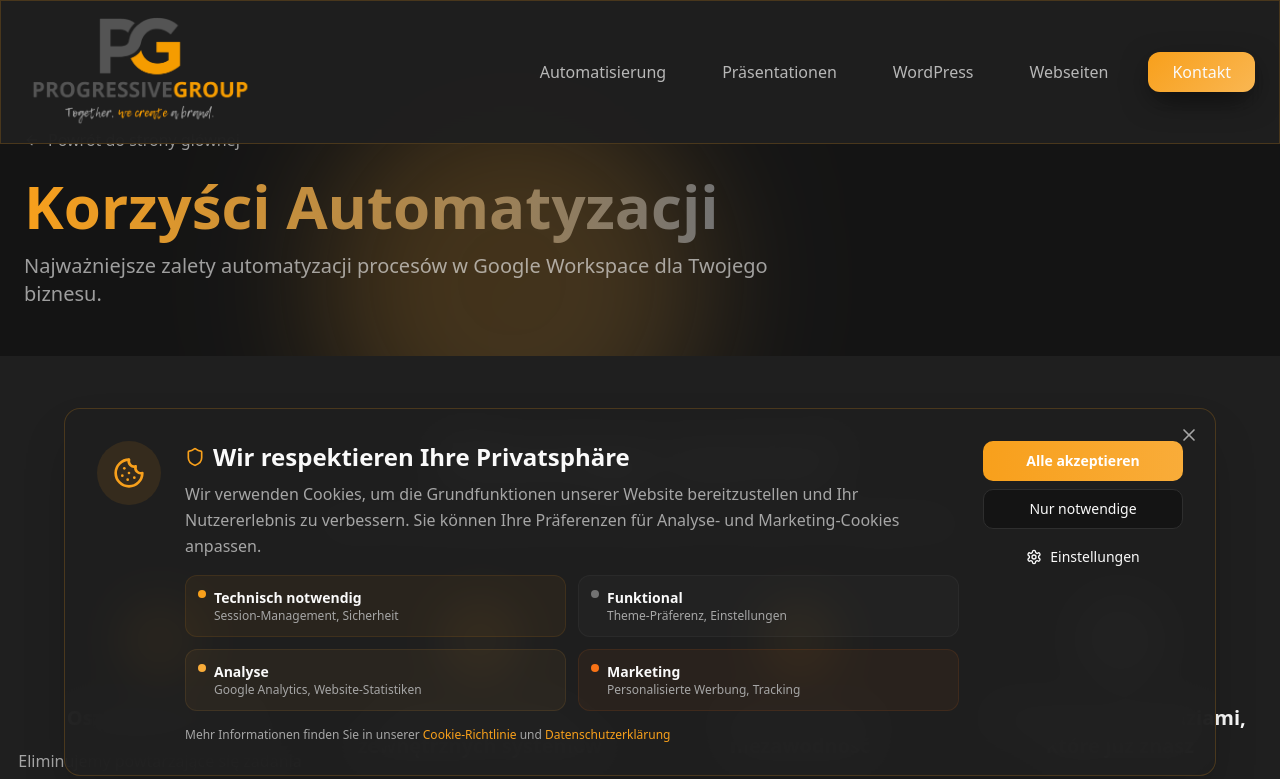
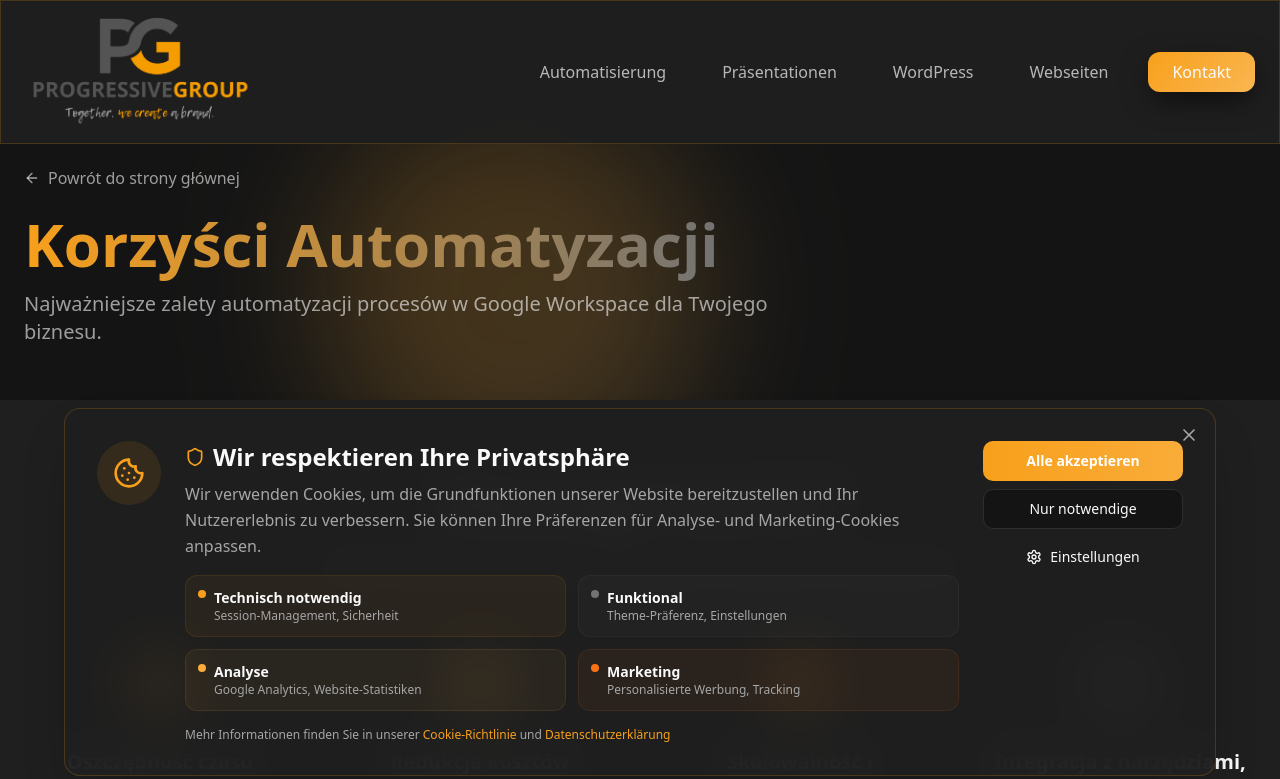
Before and after one commit to Centrumbip/progressivegroup-ch-de-ffd96cee, a React (Vite) app: page /korzysci-automatyzacji in a window 1280 px wide. Shown: the top 779 px of the page. Built offline with nearby package versions, Linux system fonts and the light colour scheme; the HTML template or start-up script is replaced by a standard one.

Commit message:
Fix: Adjust padding on automation benefits page

```diff
--- a/src/pages/KorzysciAutomatyzacji.tsx
+++ b/src/pages/KorzysciAutomatyzacji.tsx
@@ -16,7 +16,7 @@ const KorzysciAutomatyzacji = () => {
       <Navigation />
 
       {/* Hero Section */}
-      <section className="relative min-h-[40vh] flex items-center justify-center overflow-hidden pt-32 pb-12">
+      <section className="relative min-h-[50vh] flex items-center justify-center overflow-hidden pt-40 pb-12">
         <div className="absolute inset-0 transform-3d">
           <div className="absolute top-1/4 left-1/4 w-96 h-96 gradient-primary rounded-full blur-3xl opacity-20 animate-float" />
         </div>
```
